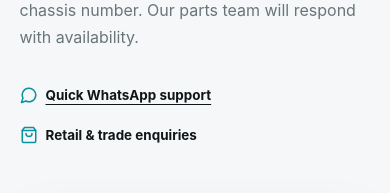
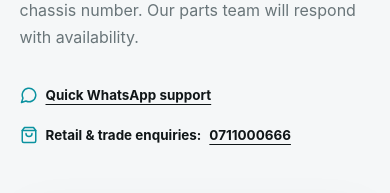
Before and after one commit to nudara2000/autora_website, a React (Vite) app: page / in a window 390 px wide. Shown: the part 5760-5953 px from the top of the page. Built offline with nearby package versions, Linux system fonts and the light colour scheme.

Commit message:
Add clickable retail and trade enquiry phone number

```diff
--- a/src/components/Contact.jsx
+++ b/src/components/Contact.jsx
@@ -36,7 +36,12 @@ export default function Contact() {
           >
             <span><MessageCircle aria-hidden="true" /> Quick WhatsApp support</span>
           </a>
-          <span><ShoppingBag aria-hidden="true" /> Retail & trade enquiries</span>
+          <span style={{ flexWrap: "wrap" }}>
+            <ShoppingBag aria-hidden="true" /> Retail &amp; trade enquiries:
+            <a href="tel:+94711000666" style={{ color: "inherit", textUnderlineOffset: "4px" }}>
+              0711000666
+            </a>
+          </span>
         </div>
       </div>
       <form onSubmit={sendEnquiry}>
```
